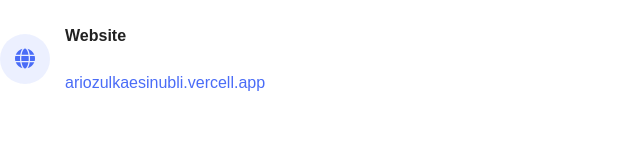
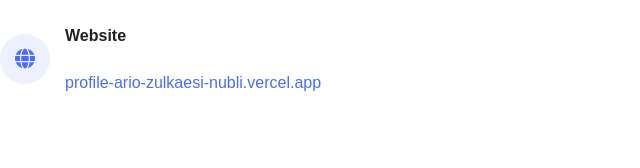
Before and after one commit to Rio3zN9G/ProfileArioZulkaesiNubli, a plain HTML site: page index.html in a window 1280 px wide. Shown: the part 4088-4256 px from the top of the page, 0-640 px from the left. Drawn offline with nearby package versions, Linux system fonts and the light colour scheme.

Commit message:
Update index.html

```diff
--- a/index.html
+++ b/index.html
@@ -271,7 +271,7 @@
         </div>
         <div>
             <h4>Website</h4>
-            <p><a href="">ariozulkaesinubli.vercell.app</a></p>
+            <p><a href="https://profile-ario-zulkaesi-nubli.vercel.app/">profile-ario-zulkaesi-nubli.vercel.app</a></p>
         </div>
     </div>
 </div>
```
